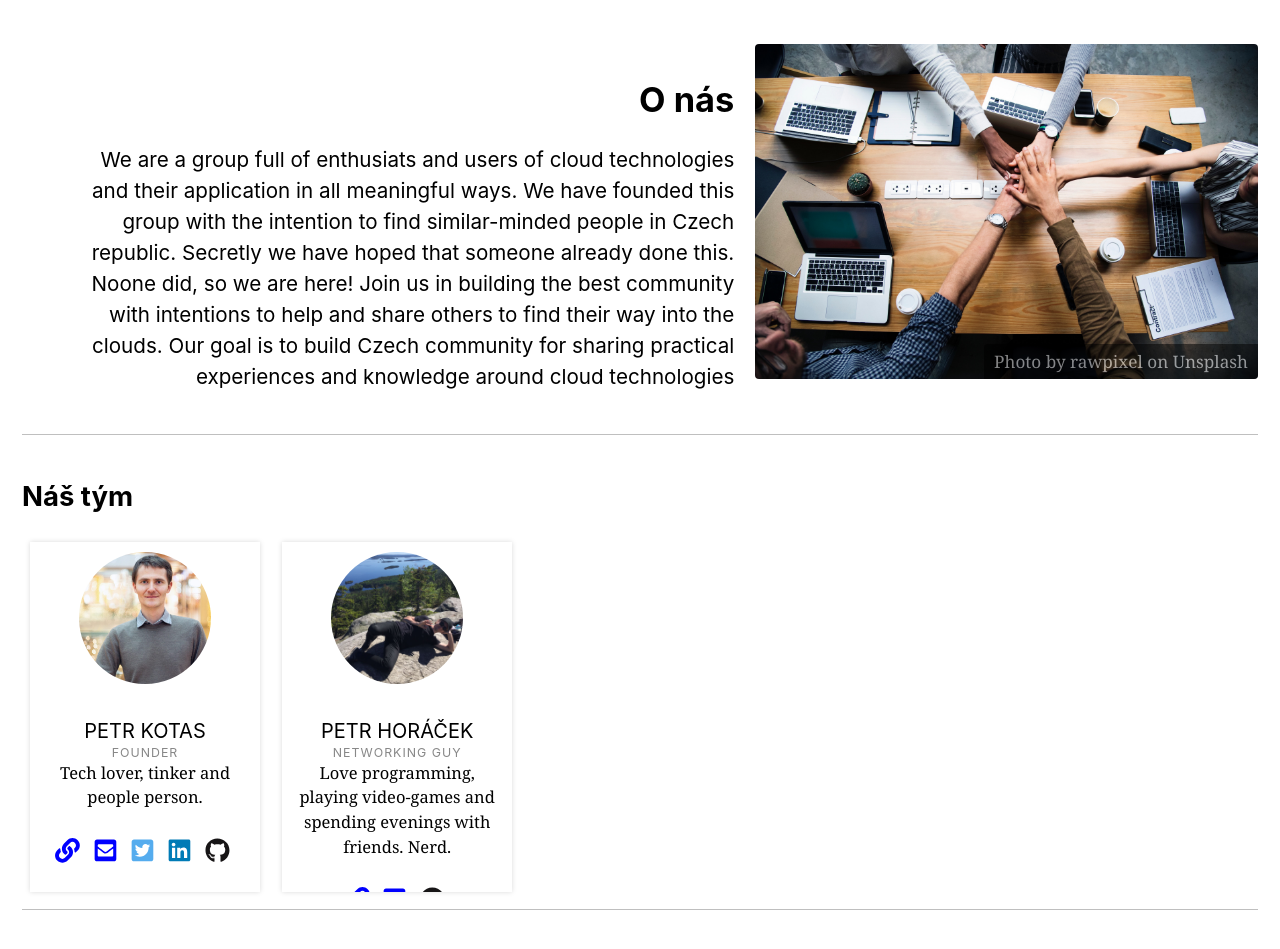
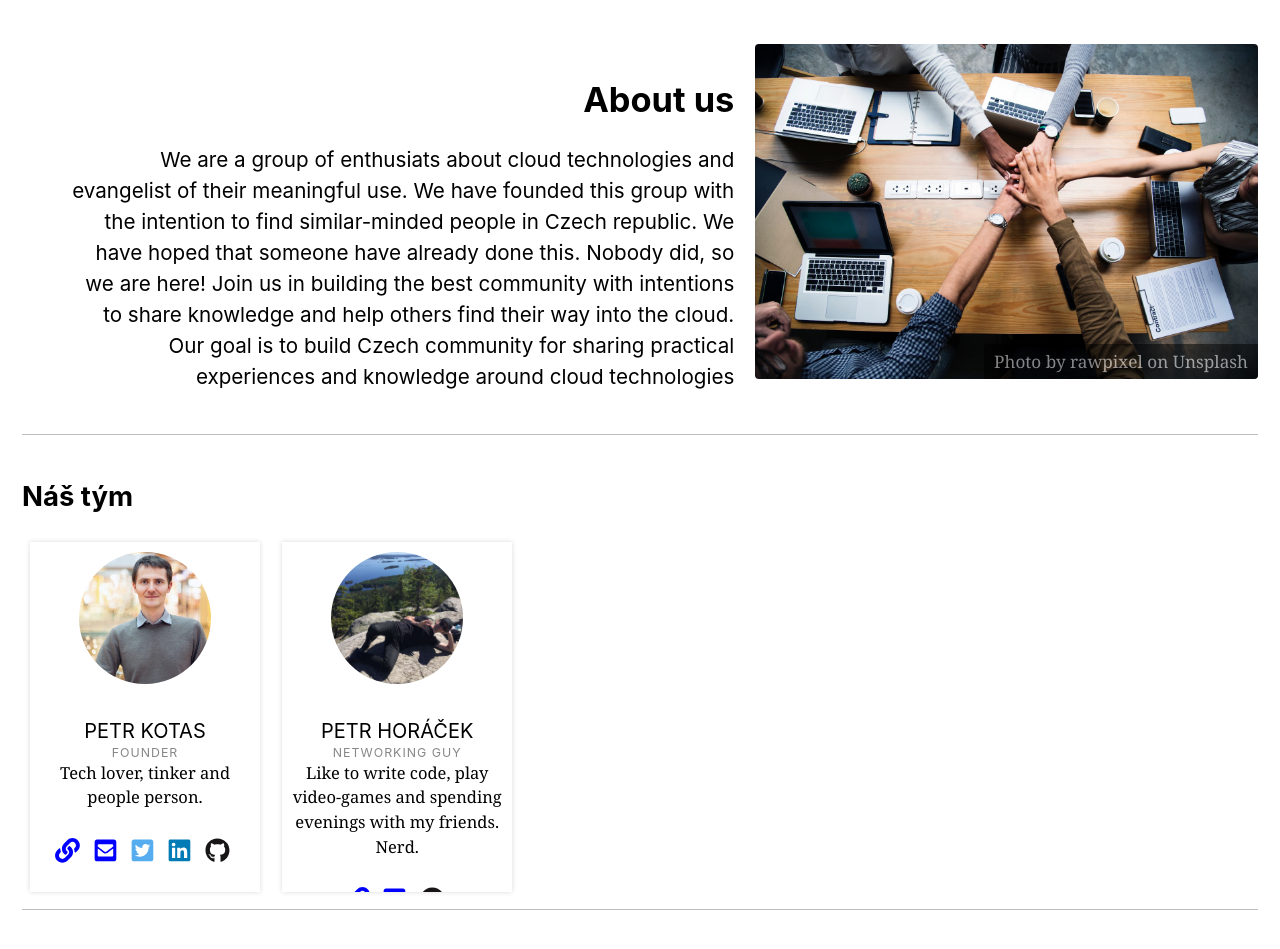
Before and after one commit to petomalina/cloudnativecz.github.io, a Jekyll site: the page built from index.html, in a window 1280 px wide and 1400 px high. Shown: the part 390-1339 px from the top of the window. Built offline with Jekyll 4.4.1, drawn with Linux system fonts in a browser that asks for light colours; nearby versions of some CDN libraries; the list of posts is cut into pages by our own code.

Commit message:
Fix english

```diff
--- a/_data/authors.yml
+++ b/_data/authors.yml
@@ -16,6 +16,6 @@
   uri         : "http://blog.phoracek.cz/"
   email       : "phoracek@redhat.com"
   github      : "phoracek"
-  bio         : "Love programming, playing video-games and spending evenings with friends. Nerd."
+  bio         : "Like to write code, play video-games and spending evenings with my friends. Nerd."
   role        : "networking guy"
   avatar      : "/assets/images/authors/petrh.jpg"
--- a/index.html
+++ b/index.html
@@ -12,8 +12,8 @@
 about_us:
   - image_path: /assets/images/community.jpg
     image_caption: Photo by rawpixel on Unsplash
-    title: O nás
-    excerpt: "We are a group full of enthusiats and users of cloud technologies and their application in all meaningful ways. We have founded this group with the intention to find similar-minded people in Czech republic. Secretly we have hoped that someone already done this. Noone did, so we are here! Join us in building the best community with intentions to help and share others to find their way into the clouds.
+    title: About us
+    excerpt: "We are a group of enthusiats about cloud technologies and evangelist of their meaningful use. We have founded this group with the intention to find similar-minded people in Czech republic. We have hoped that someone have already done this. Nobody did, so we are here! Join us in building the best community with intentions to share knowledge and help others find their way into the cloud.
 
     Our goal is to build Czech community for sharing practical experiences and knowledge around cloud technologies"
 ---
```
